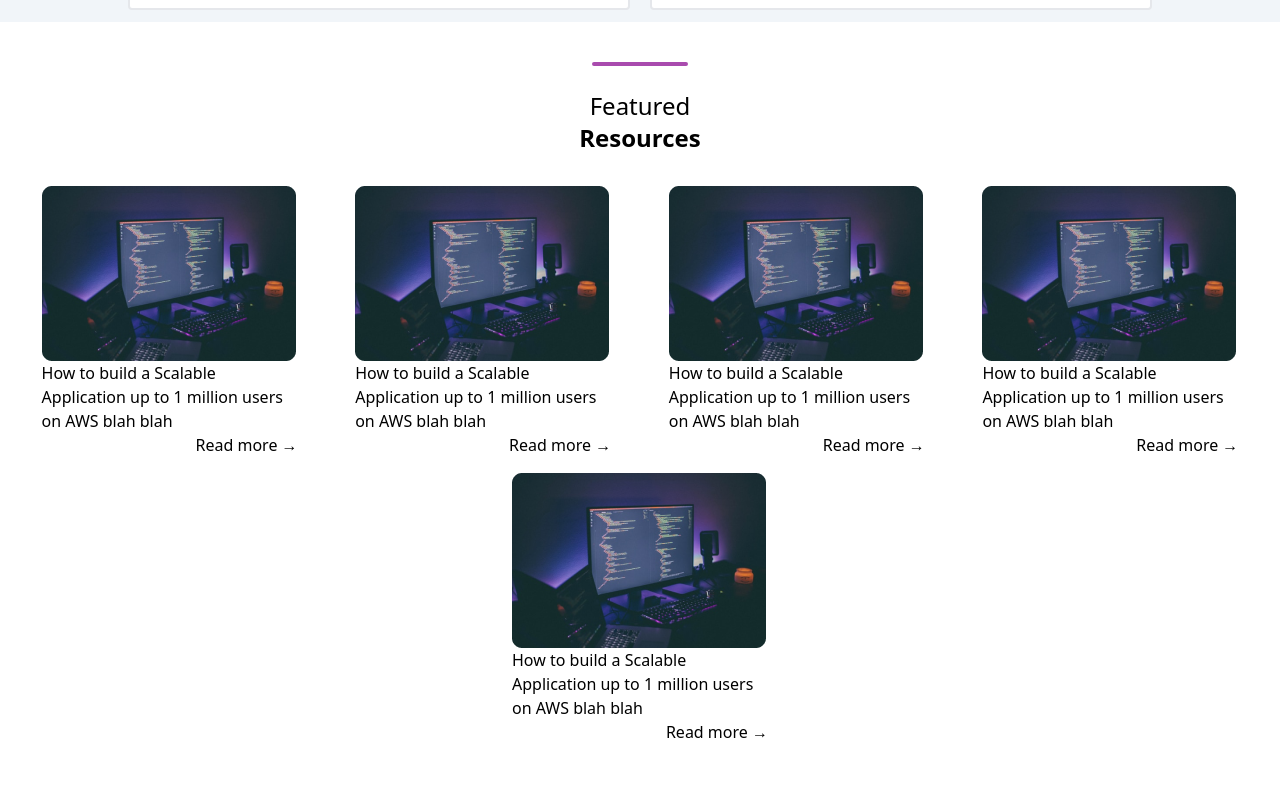
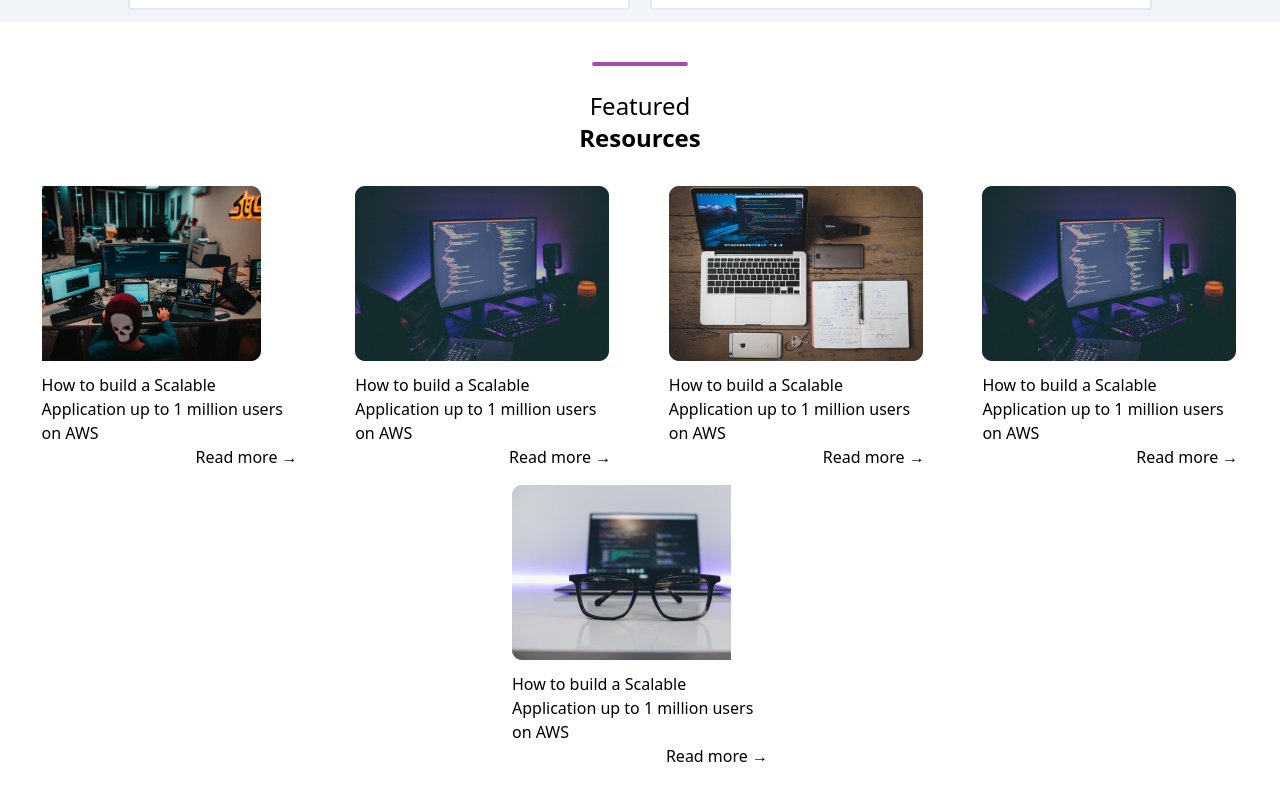
Before and after one commit to obuastella/the4coders, a React (Create React App) app in the folder front-end/: page / in a window 1280 px wide. Shown: the part 4803-5603 px from the top of the page. Before the commit the page ends 5579 px from the top, so only its background shows below. Built offline with nearby package versions, Linux system fonts and the light colour scheme.

Commit message:
Added images to component

```diff
--- a/front-end/src/components/ResourceCard.jsx
+++ b/front-end/src/components/ResourceCard.jsx
@@ -1,24 +1,24 @@
 function ResourceCard() {
   const resourceData = [
     {
-      img: "./assets/images/resource-img2.png",
-      text: " How to build a Scalable Application up to 1 million users on AWS blah blah",
+      img: "./assets/images/resource-img1.png",
+      text: " How to build a Scalable Application up to 1 million users on AWS",
     },
     {
       img: "./assets/images/resource-img2.png",
-      text: " How to build a Scalable Application up to 1 million users on AWS blah blah",
+      text: " How to build a Scalable Application up to 1 million users on AWS",
+    },
+    {
+      img: "./assets/images/resource-img4.png",
+      text: " How to build a Scalable Application up to 1 million users on AWS",
     },
     {
       img: "./assets/images/resource-img2.png",
-      text: " How to build a Scalable Application up to 1 million users on AWS blah blah",
+      text: " How to build a Scalable Application up to 1 million users on AWS",
     },
     {
-      img: "./assets/images/resource-img2.png",
-      text: " How to build a Scalable Application up to 1 million users on AWS blah blah",
-    },
-    {
-      img: "./assets/images/resource-img2.png",
-      text: " How to build a Scalable Application up to 1 million users on AWS blah blah",
+      img: "./assets/images/resource-img3.png",
+      text: " How to build a Scalable Application up to 1 million users on AWS",
     },
   ];
 
@@ -28,7 +28,7 @@ function ResourceCard() {
         <>
           <div className="w-50 h-50" key={data.text}>
             <img className="w-50 h-50" src={data.img} alt="laptop-img" />
-            <p className=" max-w-64">{data.text}</p>
+            <p className="mt-3 max-w-64">{data.text}</p>
             <button className=" float-right">Read more &rarr;</button>
           </div>
         </>
@@ -36,5 +36,4 @@ function ResourceCard() {
     </div>
   );
 }
-// To do add key value
 export default ResourceCard;
```
